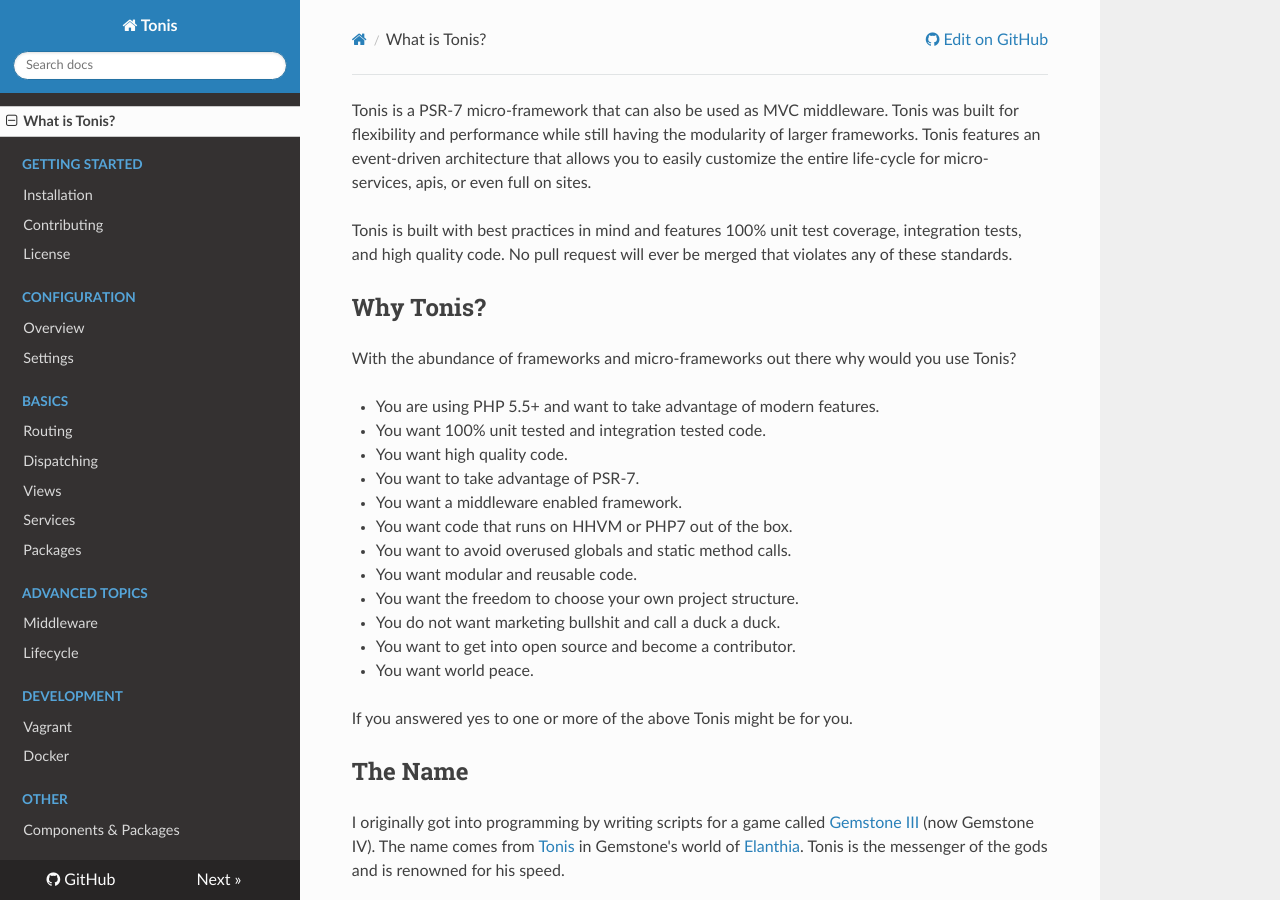
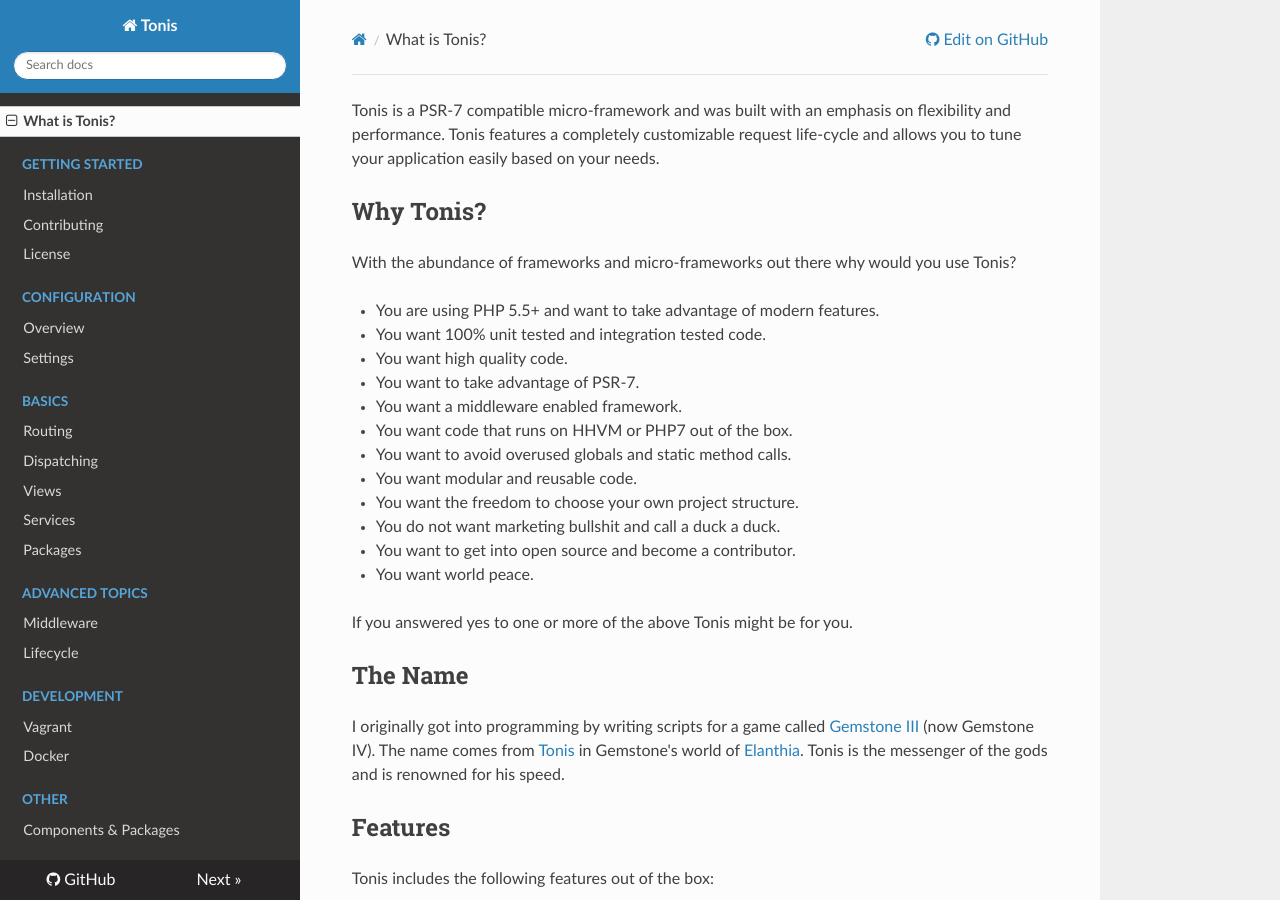
Before and after one commit to tonis-io-legacy/web, an MkDocs documentation site: the page built from docs/index.md, in a window 1280 px wide and 900 px high. Built offline with MkDocs 1.6.1, drawn with Linux system fonts in a browser that asks for light colours; nearby versions of some CDN libraries; old or Windows-style settings are respelled for this version of MkDocs.

Commit message:
Doc update

```diff
--- a/docs/index.md
+++ b/docs/index.md
@@ -1,9 +1,5 @@
-Tonis is a PSR-7 micro-framework that can also be used as MVC middleware. Tonis was built for flexibility and performance
-while still having the modularity of larger frameworks. Tonis features an event-driven architecture that allows you to
-easily customize the entire life-cycle for micro-services, apis, or even full on sites.
-
-Tonis is built with best practices in mind and features 100% unit test coverage, integration tests, and high quality code.
-No pull request will ever be merged that violates any of these standards.
+Tonis is a PSR-7 compatible micro-framework and was built with an emphasis on flexibility and performance. Tonis features
+a completely customizable request life-cycle and allows you to tune your application easily based on your needs.
 
 Why Tonis?
 ----------
```
